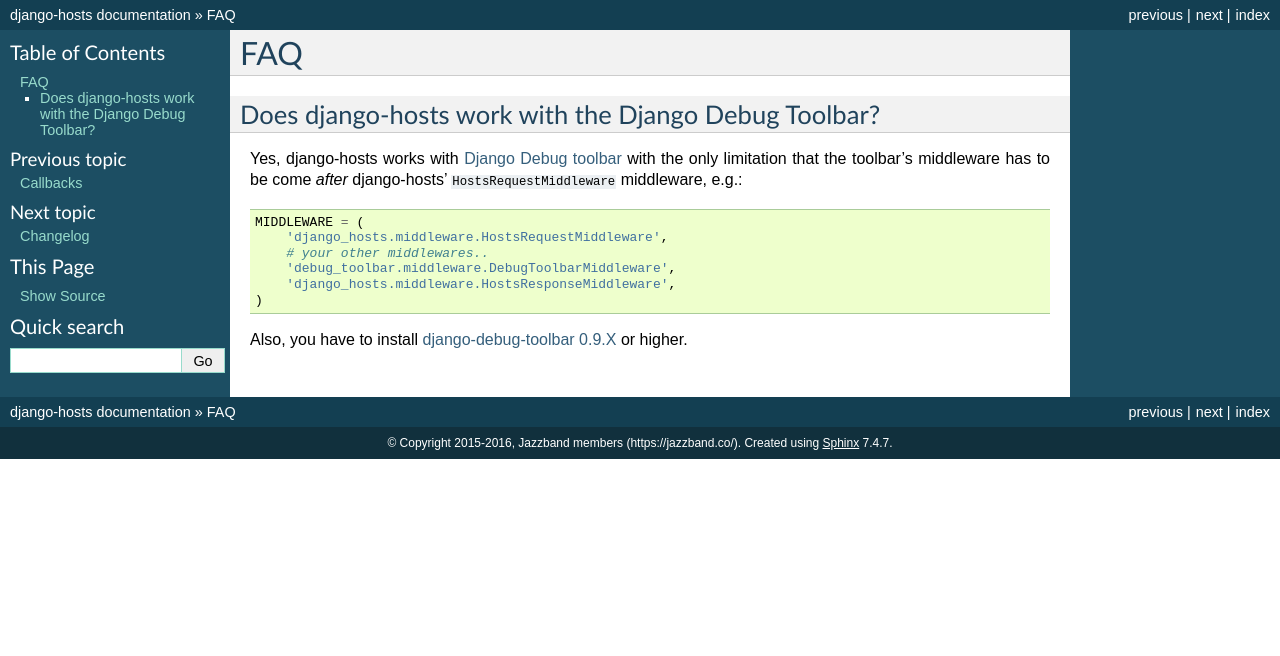
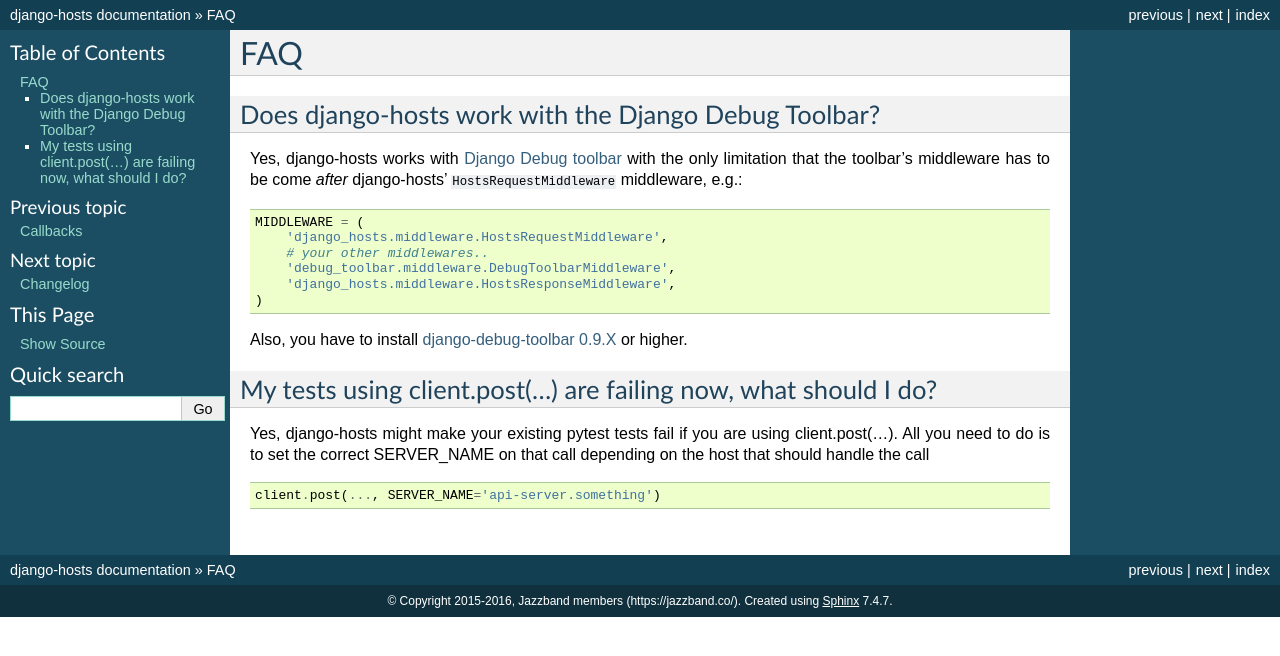
Before and after one commit to jazzband/django-hosts, a Sphinx documentation site: the page built from docs/faq.rst, in a window 1280 px wide. Shown: the top 656 px of the page. Built offline with Sphinx 7.4.7, drawn with Linux system fonts in a browser that asks for light colours; the version number could not be read and is left out.

Commit message:
Add note to FAQ in docs
Spent some time while implementing django-hosts and fixing our tests, so I thought it was worth adding here

```diff
--- a/docs/faq.rst
+++ b/docs/faq.rst
@@ -21,3 +21,18 @@
 
 .. _`Django Debug toolbar`: https://github.com/django-debug-toolbar/django-debug-toolbar/
 .. _`django-debug-toolbar 0.9.X`: http://pypi.python.org/pypi/django-debug-toolbar
+
+
+My tests using client.post(...) are failing now, what should I do?
+-----------------------------------------------------
+
+Yes, django-hosts might make your existing pytest tests fail if you are using
+client.post(...). All you need to do is to set the correct SERVER_NAME on that call
+depending on the host that should handle the call
+
+.. code-block:: python
+
+    client.post(..., SERVER_NAME='api-server.something')
+
+.. _`Django Debug toolbar`: https://github.com/django-debug-toolbar/django-debug-toolbar/
+.. _`django-debug-toolbar 0.9.X`: http://pypi.python.org/pypi/django-debug-toolbar
```
